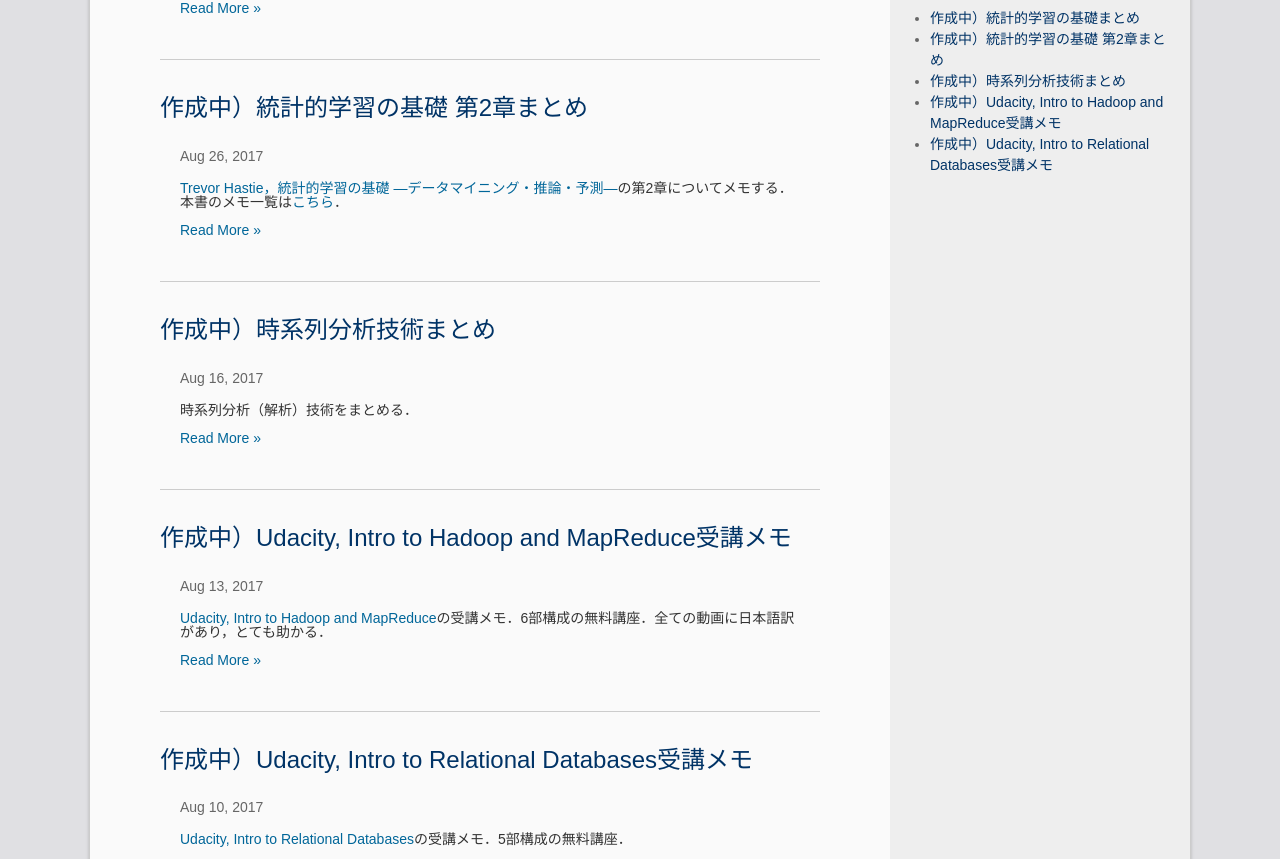
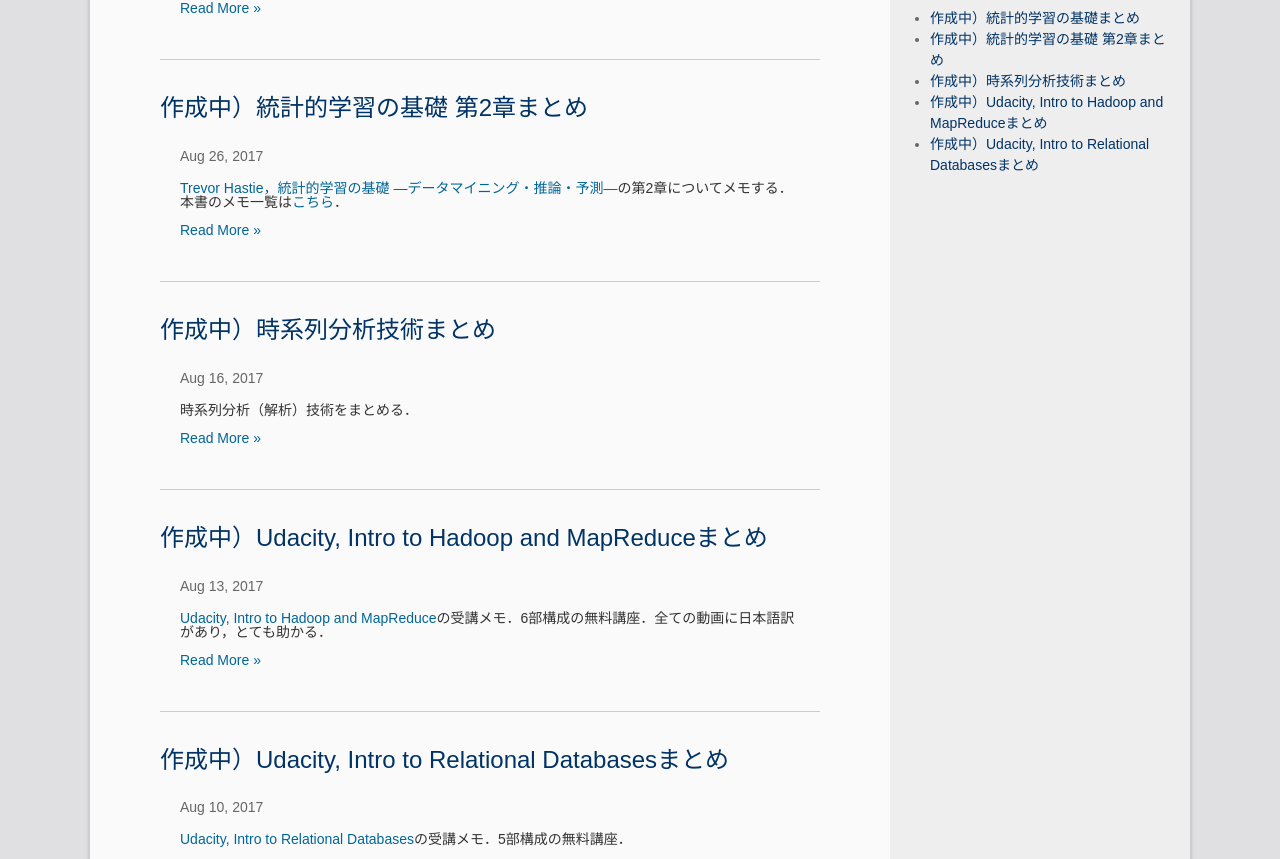
Before and after one commit to madoreenu/haltaro.github.io, a Jekyll site: the page built from index.html, in a window 1280 px wide. Shown: the part 398-1257 px from the top of the page. Built offline with Jekyll 4.4.1, drawn with Linux system fonts in a browser that asks for light colours; the list of posts is cut into pages by our own code.

Commit message:
Change some titles

```diff
--- a/_posts/2017-08-10-udacity-rdb.md
+++ b/_posts/2017-08-10-udacity-rdb.md
@@ -1,6 +1,6 @@
 ---
 layout: post
-title: 作成中）Udacity, Intro to Relational Databases受講メモ
+title: 作成中）Udacity, Intro to Relational Databasesまとめ
 updated: 2017-08-10 18:00
 categories:
  - data science
--- a/_posts/2017-08-13-udacity-hadoop.md
+++ b/_posts/2017-08-13-udacity-hadoop.md
@@ -1,6 +1,6 @@
 ---
 layout: post
-title: 作成中）Udacity, Intro to Hadoop and MapReduce受講メモ
+title: 作成中）Udacity, Intro to Hadoop and MapReduceまとめ
 updated: 2017-08-12 16:00
 categories:
  - data science
```
